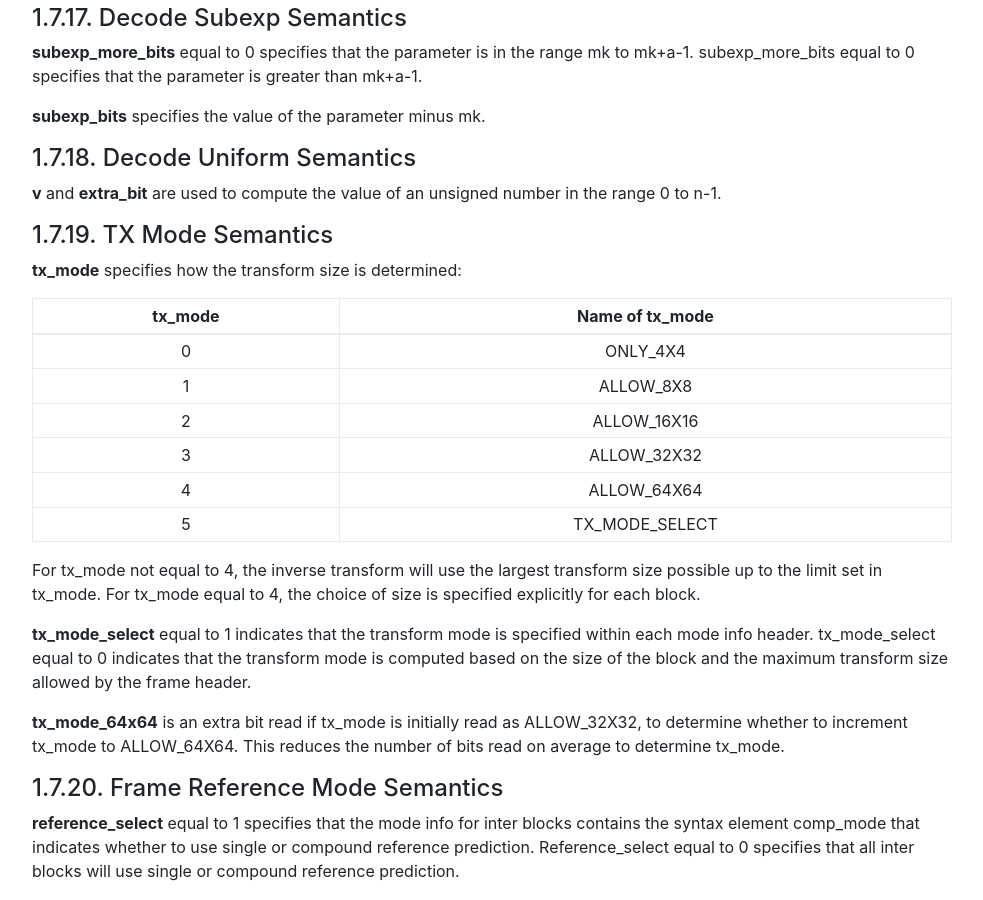
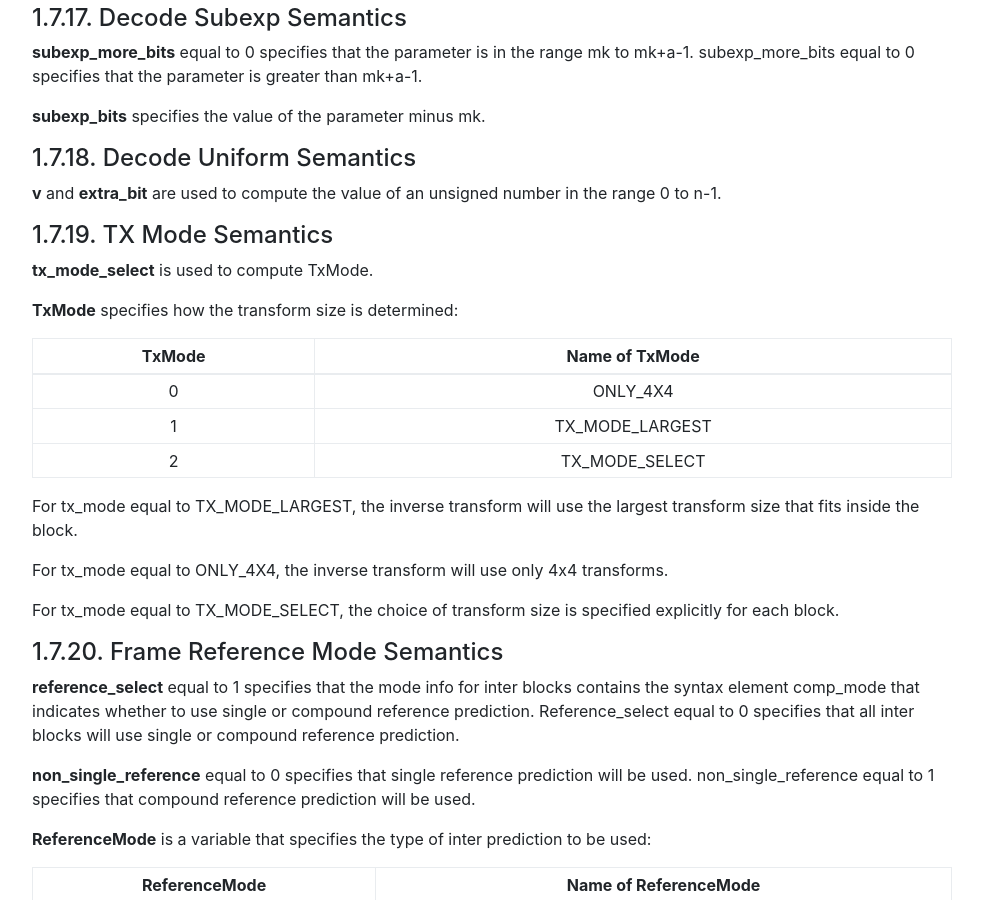
Before and after one commit to AOMediaCodec/av1-spec, a Jekyll site: the page built from 07.bitstream.semantics.md, in a window 1280 px wide and 900 px high, scrolled down 19099 px. Shown: the whole window, without its empty margins (53-1036 px from the left). Built offline with Jekyll 4.4.1, drawn with Linux system fonts in a browser that asks for light colours; nearby versions of some CDN libraries; our own code applies the rules of GitHub Pages for plain Markdown files.

Commit message:
[simplify_tx_mode] Add simplify_tx_mode experiment

```diff
--- a/07.bitstream.semantics.md
+++ b/07.bitstream.semantics.md
@@ -1025,32 +1025,25 @@
 
 #### TX Mode Semantics
 
-**tx_mode** specifies how the transform size is determined:
-
-
-| tx_mode | Name of tx_mode
+**tx_mode_select** is used to compute TxMode.
+
+**TxMode** specifies how the transform size is determined:
+
+| TxMode | Name of TxMode
 |:-------:|:---------------:
 | 0       | ONLY_4X4
-| 1       | ALLOW_8X8
-| 2       | ALLOW_16X16
-| 3       | ALLOW_32X32
-| 4       | ALLOW_64X64
-| 5       | TX_MODE_SELECT
-{:.table .table-sm .table-bordered }
-
-
-For tx_mode not equal to 4, the inverse transform will use the largest
-transform size possible up to the limit set in tx_mode. For tx_mode equal to 4,
-the choice of size is specified explicitly for each block.
-
-**tx_mode_select** equal to 1 indicates that the transform mode is specified
-within each mode info header. tx_mode_select equal to 0 indicates that the
-transform mode is computed based on the size of the block and the maximum
-transform size allowed by the frame header.
-
-**tx_mode_64x64** is an extra bit read if tx_mode is initially read as ALLOW_32X32,
-to determine whether to increment tx_mode to ALLOW_64X64. This reduces the number of
-bits read on average to determine tx_mode.
+| 1       | TX_MODE_LARGEST
+| 2       | TX_MODE_SELECT
+{:.table .table-sm .table-bordered }
+
+
+For tx_mode equal to TX_MODE_LARGEST, the inverse transform will use the largest
+transform size that fits inside the block.
+
+For tx_mode equal to ONLY_4X4, the inverse transform will use only 4x4 transforms.
+
+For tx_mode equal to TX_MODE_SELECT, the choice of transform size is specified
+explicitly for each block.
 
 
 #### Frame Reference Mode Semantics
```
Also changed, not shown: 03.symbols.md (+1 -1 lines), 06.bitstream.syntax.md (+1 -9 lines), annex.c.experiments.md (+1 -1 lines).
